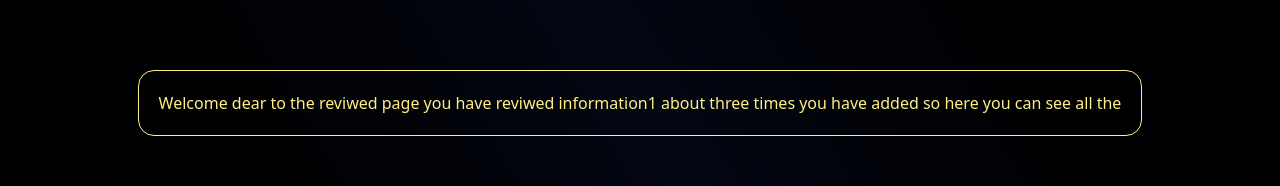
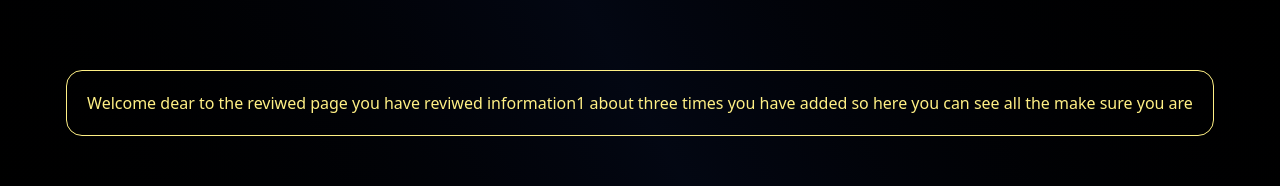
Before and after one commit to shikebazahidi999/First-Next-App, a Next.js app: page /products/1/reviewed/1 in a window 1280 px wide. Shown: the part 297-483 px from the top of the page. Built offline with nearby package versions, Linux system fonts and the light colour scheme.

Commit message:
changes at naming the files added

```diff
--- a/src/app/products/[detailsid]/reviewed/[count]/page.tsx
+++ b/src/app/products/[detailsid]/reviewed/[count]/page.tsx
@@ -14,6 +14,7 @@ async function Count({
 			<div className="h-fit w-fit text-yellow-200 border p-5 rounded-2xl">
 				Welcome dear to the reviwed page you have reviwed information
 				{detailsid} about three times you have added so here you can see all the
+				make sure you are
 			</div>
 		</div>
 	);
```
Also changed, not shown: src/app/_commponents/Navbar.tsx (renamed from src/app/commponents/Navbar.tsx).
